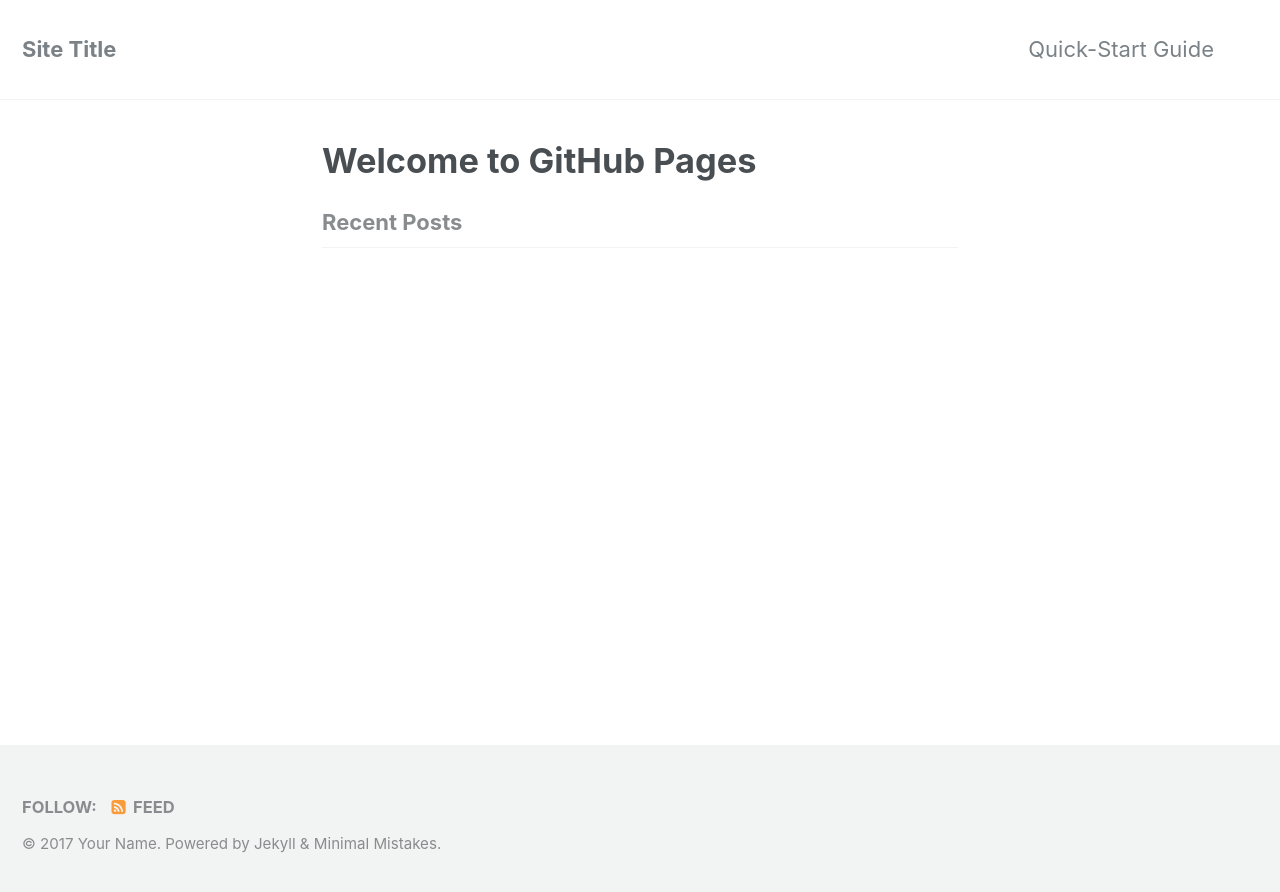
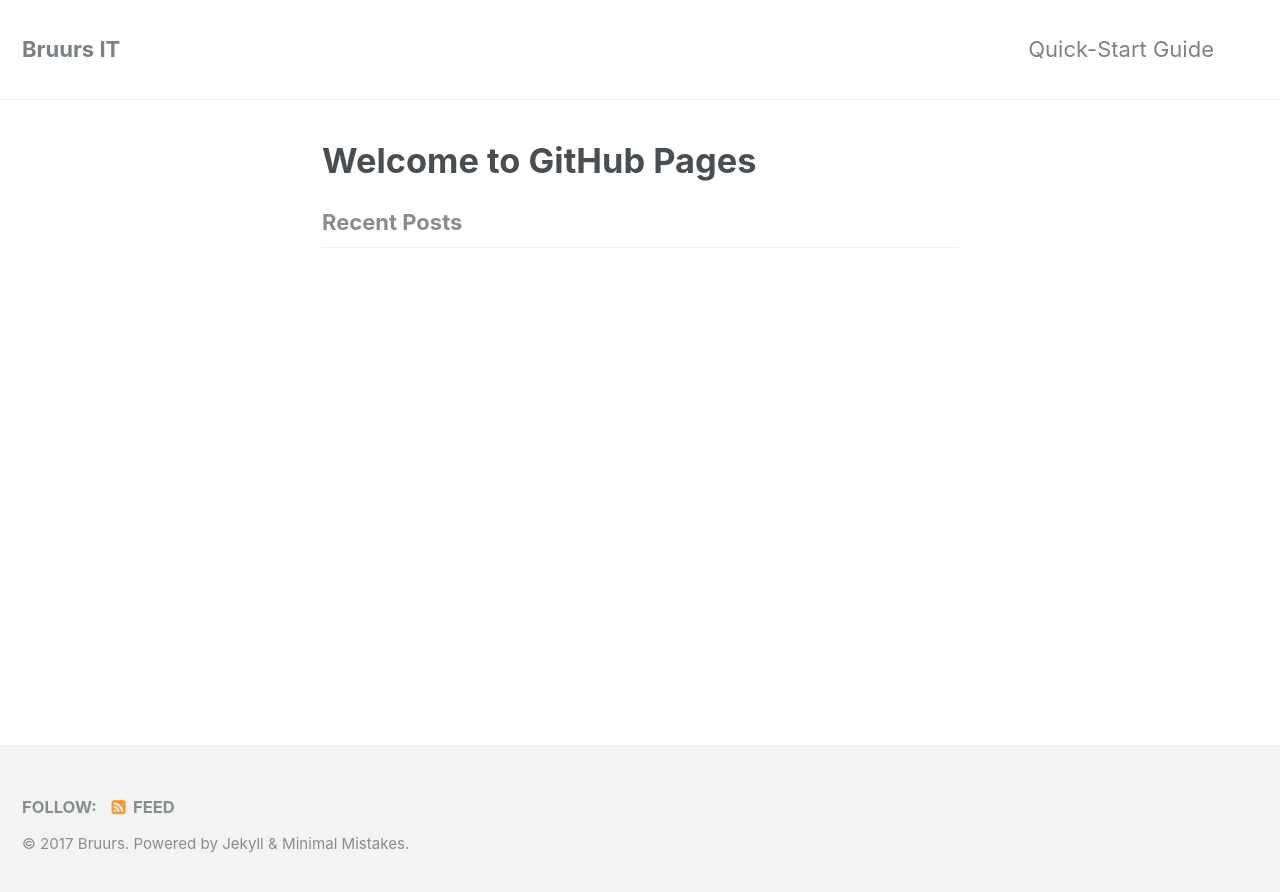
Before and after one commit to mbruurs/blog, a Jekyll site: the page built from index.md, in a window 1280 px wide. Shown: the top 892 px of the page. Built offline with Jekyll 4.4.1, drawn with Linux system fonts in a browser that asks for light colours; our own code applies the rules of GitHub Pages for plain Markdown files; the list of posts is cut into pages by our own code.

Commit message:
Update _config.yml

```diff
--- a/_config.yml
+++ b/_config.yml
@@ -9,9 +9,9 @@ minimal_mistakes_skin    : "default" # "air", "aqua", "contrast", "dark", "dirt"
 
 # Site Settings
 locale                   : "en"
-title                    : "Site Title"
+title                    : "Bruurs IT"
 title_separator          : "-"
-name                     : "Your Name"
+name                     : "Bruurs"
 description              : "An amazing website."
 url                      : # the base hostname & protocol for your site e.g. "https://mmistakes.github.io"
 baseurl                  : # the subpath of your site, e.g. "/blog"
@@ -83,7 +83,7 @@ analytics:
 
 # Site Author
 author:
-  name             : "Your Name"
+  name             : "Bruurs"
   avatar           : # path of avatar image, e.g. "/assets/images/bio-photo.jpg"
   bio              : "I am an amazing person."
   location         : "Somewhere"
```
